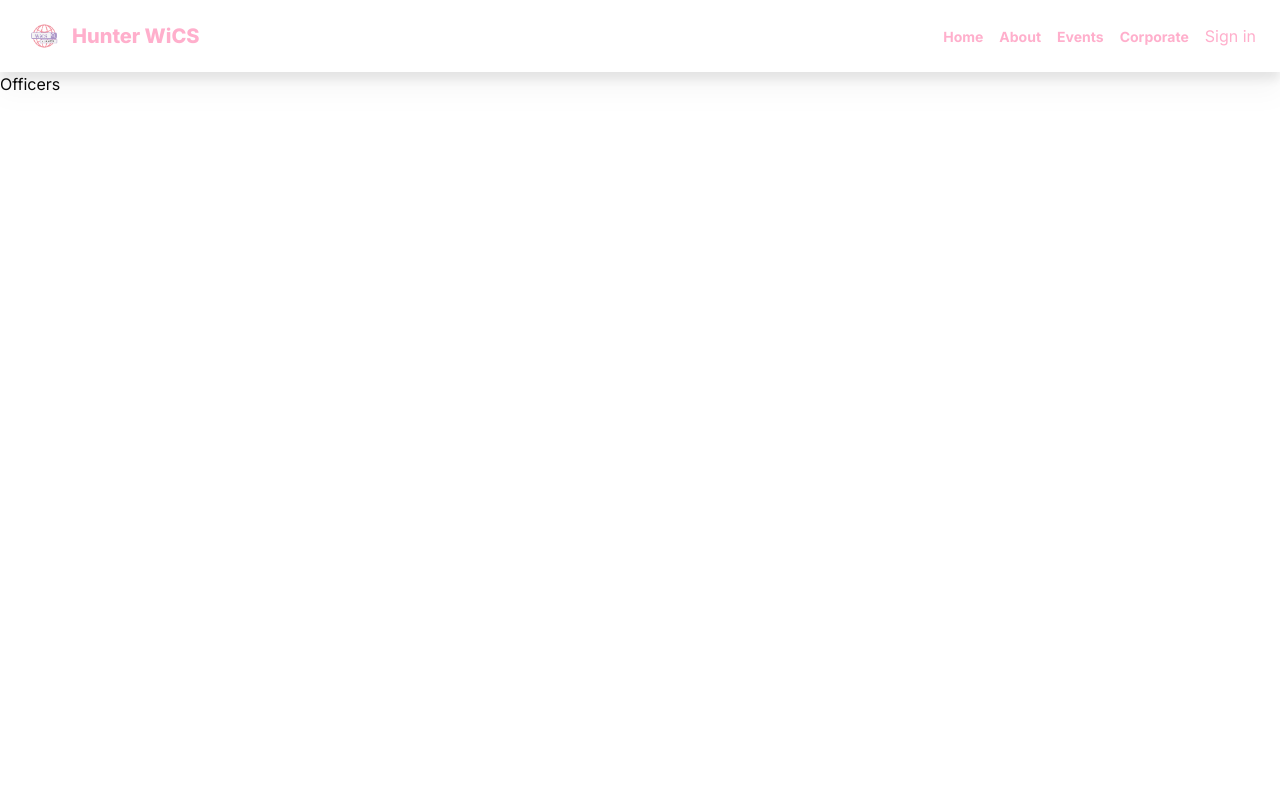
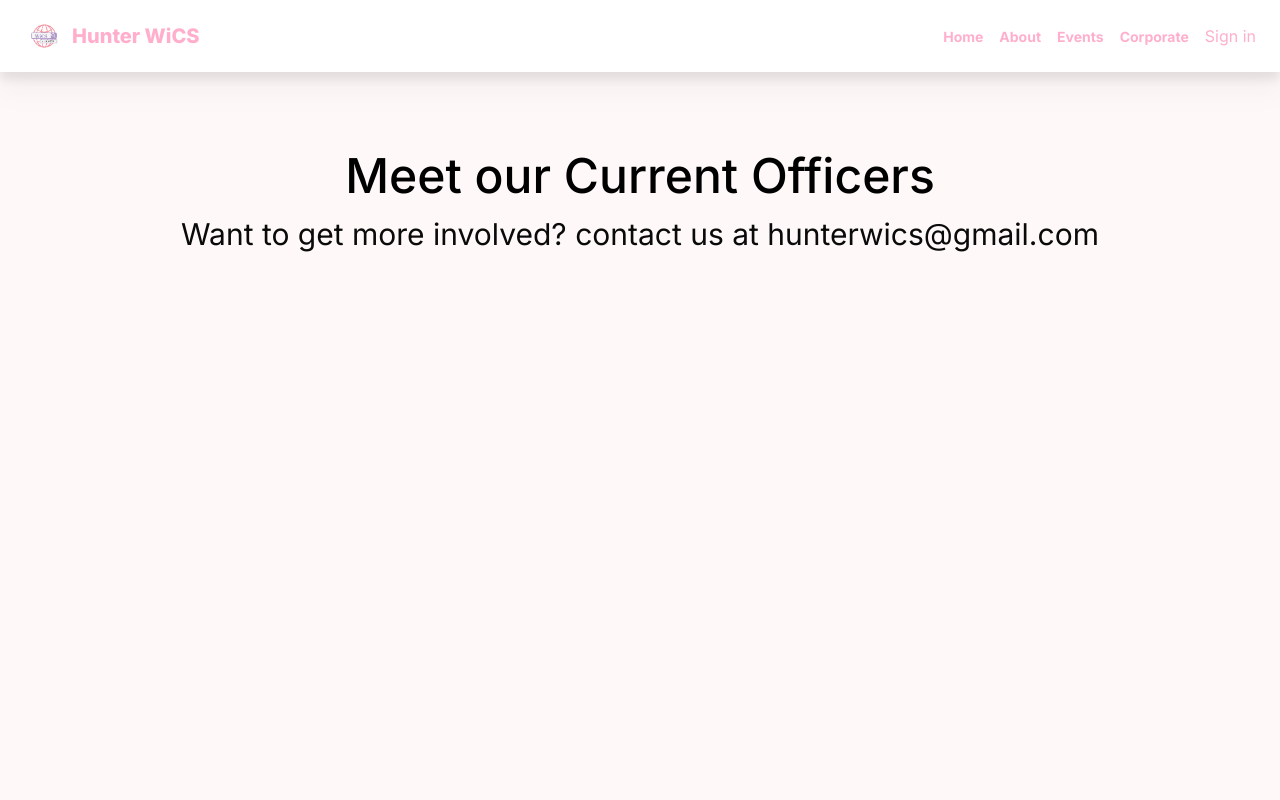
Before and after one commit to ynaloisp/wics-website, a Next.js app: page /about/officers in a window 1280 px wide. Shown: the top 800 px of the page. Built offline with nearby package versions, Linux system fonts and the light colour scheme; no server answers.

Commit message:
added all pages and fixed page layout

```diff
--- a/src/app/(root)/about/officers/page.tsx
+++ b/src/app/(root)/about/officers/page.tsx
@@ -1,10 +1,14 @@
-
 export default function Officers() {
-    return (
-        <div className="bg-background min-h-screen">
-            <h1>
-            Officers
-            </h1>
-        </div>
-    );
+  return (
+    <div className="bg-[#fef8f8] min-h-screen">
+      <div className="p-10 pt-20 rounded-lg text-center">
+        <h1 className="text-black text-5xl font-medium">
+          Meet our Current Officers
+        </h1>
+        <h1 className="text-3xl font-normal p-4">
+          Want to get more involved? contact us at hunterwics@gmail.com
+        </h1>
+      </div>
+    </div>
+  );
 }
--- a/src/app/(root)/corporate/page.tsx
+++ b/src/app/(root)/corporate/page.tsx
@@ -2,7 +2,7 @@ import Image from "next/image";
 
 export default function Corporate() {
   return (
-    <div className="bg-background min-h-screen">
+    <div className="bg-[#fef8f8] min-h-screen">
       <div className="bg-banner bg-cover bg-center h-96 flex items-center justify-center">
         <div className="bg-white bg-opacity-60 p-10 rounded-lg text-center">
           <h1 className="text-black text-5xl font-semibold">
--- /dev/null
+++ b/src/app/(root)/events/past-events/page.tsx
@@ -0,0 +1,7 @@
+export default function PastEvents() {
+  return (
+    <div className="bg-background min-h-screen">
+      <h1>Past events</h1>
+    </div>
+  );
+}
```
